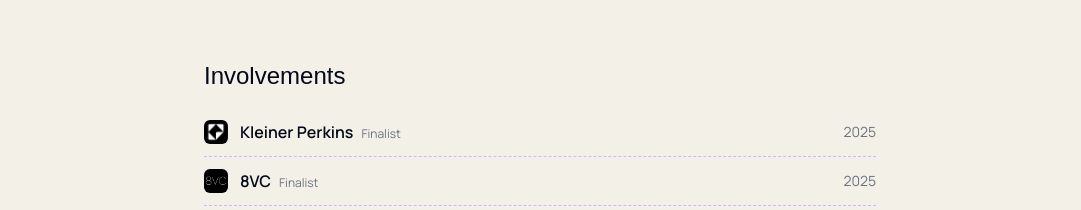
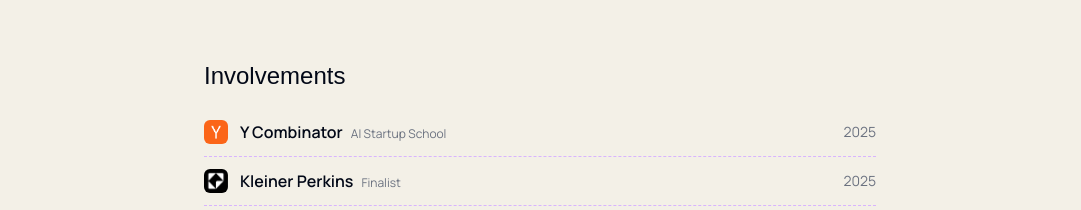
Before and after one commit to VishnuK1947/vishnukadaba.dev, a React (Vite) app: page / in a window 1280 px wide. Shown: the part 900-1110 px from the top of the page, without its empty margins (100-1181 px from the left). Built offline with nearby package versions, Linux system fonts and the light colour scheme.

Commit message:
yc ai startup school

```diff
--- a/src/data/involvementExperience.ts
+++ b/src/data/involvementExperience.ts
@@ -7,6 +7,13 @@ export interface InvolvementExperienceItem {
 }
 
 export const involvementExperience: InvolvementExperienceItem[] = [
+  {
+    involvement: 'Y Combinator',
+    role: 'AI Startup School',
+    period: '2025',
+    logo: '/yc.png',
+    link: 'https://www.ycombinator.com/',
+  },
   {
     involvement: 'Kleiner Perkins',
     role: 'Finalist',
```
Also changed, not shown: public/yc.png (added).
